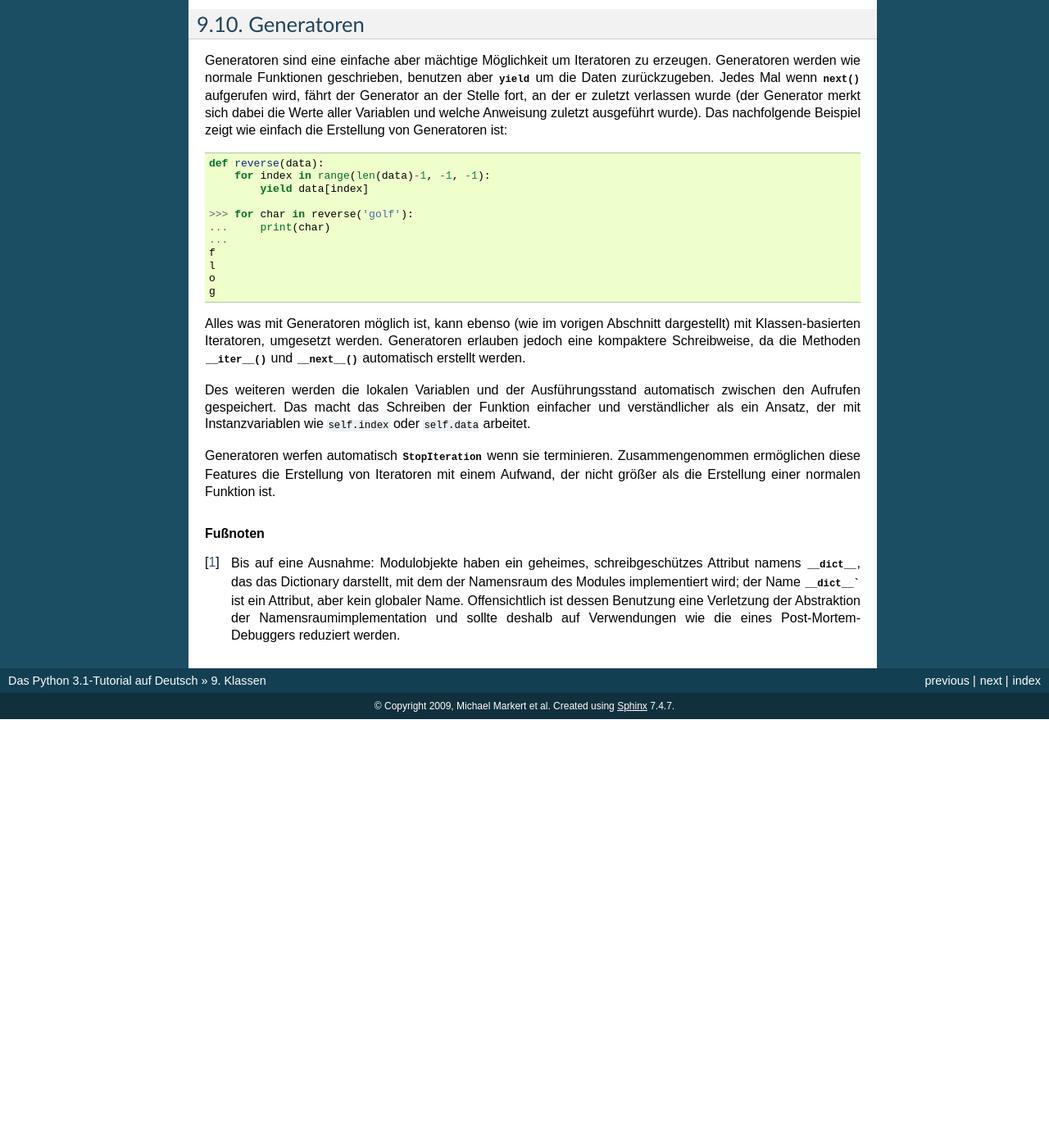
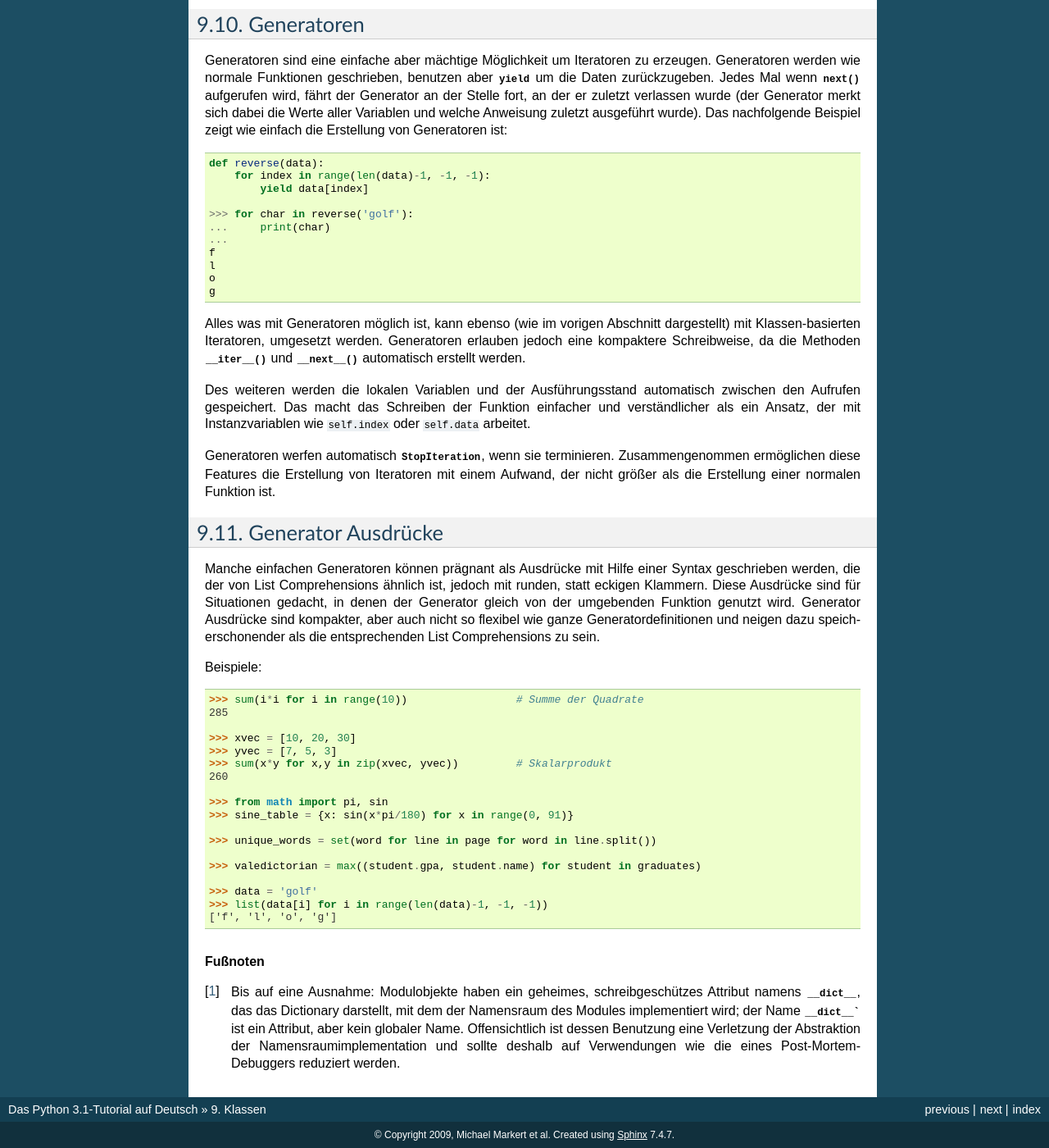
Before and after one commit to cofi/py-tutorial-de, a Sphinx documentation site: the page built from source/classes.rst, in a window 1280 px wide and 1400 px high, scrolled down 11871 px. Shown: the whole window at 82% size. Built offline with Sphinx 7.4.7, drawn with Linux system fonts in a browser that asks for light colours; before the commit the page ends 12748 px from its top, so only the background shows below that; some of the changed text lies outside the part shown.

Commit message:
Translated section 9.11 (Issue #66)

```diff
--- a/dictionary.txt
+++ b/dictionary.txt
@@ -3,12 +3,12 @@ base class : Basisklasse
 built-in : eingebaut
 derived class : abgeleitete Klasse
 expression : Ausdruck
+identifier : Bezeichner
 immutable : unveränderbar
 instance : Instanz
 mutable : veränderbar
+name mangling : Namensersetzung
 namespace : Namensraum
 scope : Gültigkeitsbereich
 statement : Anweisung
 value : Wert
-identifier : Bezeichner
-name mangling : Namensersetzung
--- a/source/classes.rst
+++ b/source/classes.rst
@@ -815,9 +815,43 @@ zwischen den Aufrufen gespeichert. Das macht das Schreiben der Funktion einfache
 und verständlicher als ein Ansatz, der mit Instanzvariablen wie ``self.index``
 oder ``self.data`` arbeitet.
 
-Generatoren werfen automatisch :exc:`StopIteration` wenn sie terminieren.
+Generatoren werfen automatisch :exc:`StopIteration`, wenn sie terminieren.
 Zusammengenommen ermöglichen diese Features die Erstellung von Iteratoren mit
 einem Aufwand, der nicht größer als die Erstellung einer normalen Funktion ist.
+
+.. _tut-genexps:
+
+Generator Ausdrücke
+===================
+
+Manche einfachen Generatoren können prägnant als Ausdrücke mit Hilfe einer
+Syntax geschrieben werden, die der von List Comprehensions ähnlich ist, jedoch
+mit runden, statt eckigen Klammern. Diese Ausdrücke sind für Situationen
+gedacht, in denen der Generator gleich von der umgebenden Funktion genutzt wird.
+Generator Ausdrücke sind kompakter, aber auch nicht so flexibel wie ganze
+Generatordefinitionen und neigen dazu speicherschonender als die entsprechenden
+List Comprehensions zu sein.
+
+Beispiele::
+
+   >>> sum(i*i for i in range(10))                 # Summe der Quadrate
+   285
+
+   >>> xvec = [10, 20, 30]
+   >>> yvec = [7, 5, 3]
+   >>> sum(x*y for x,y in zip(xvec, yvec))         # Skalarprodukt
+   260
+
+   >>> from math import pi, sin
+   >>> sine_table = {x: sin(x*pi/180) for x in range(0, 91)}
+
+   >>> unique_words = set(word for line in page for word in line.split())
+
+   >>> valedictorian = max((student.gpa, student.name) for student in graduates)
+
+   >>> data = 'golf'
+   >>> list(data[i] for i in range(len(data)-1, -1, -1))
+   ['f', 'l', 'o', 'g']
 
 
 .. rubric:: Fußnoten
```
